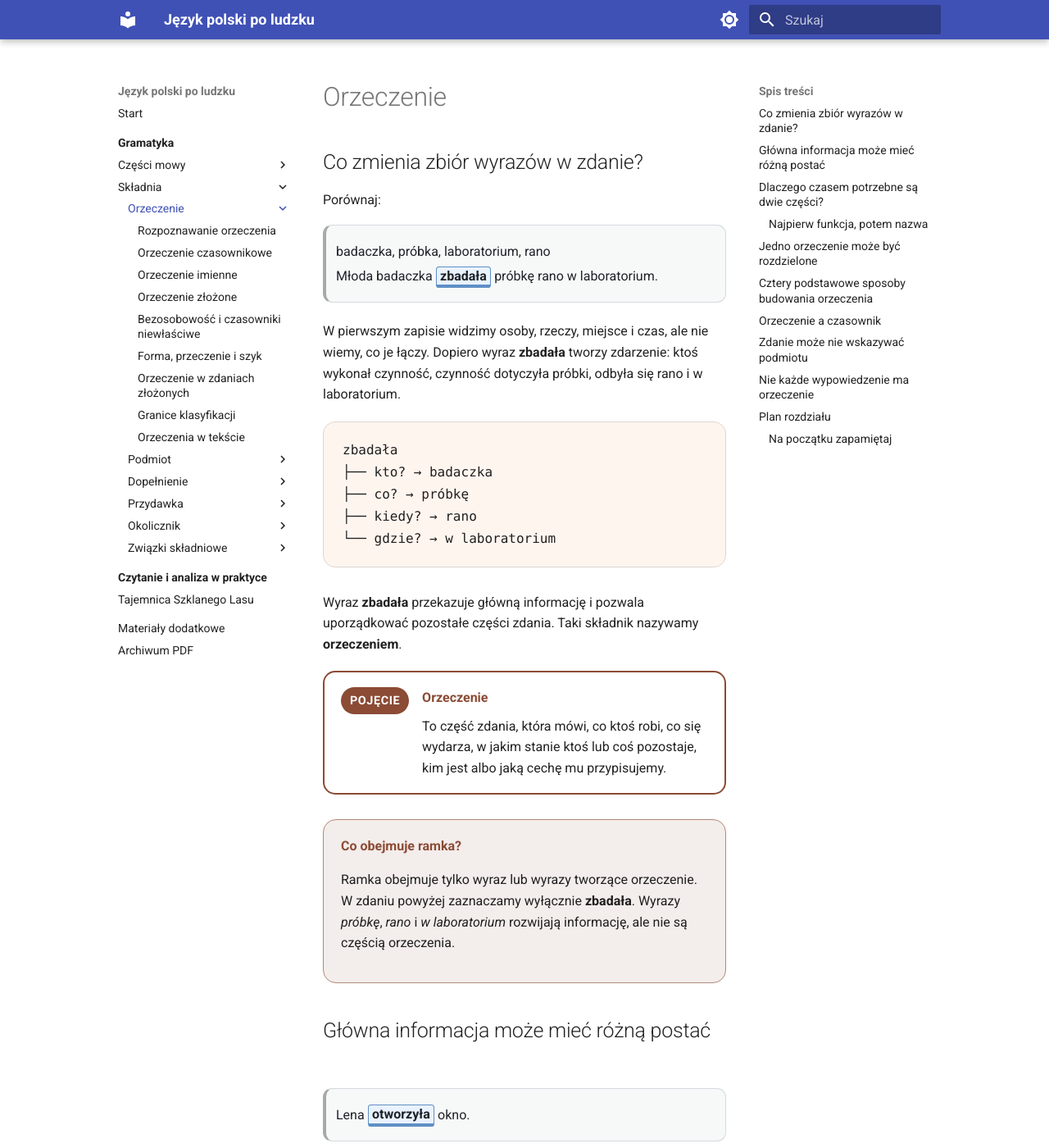
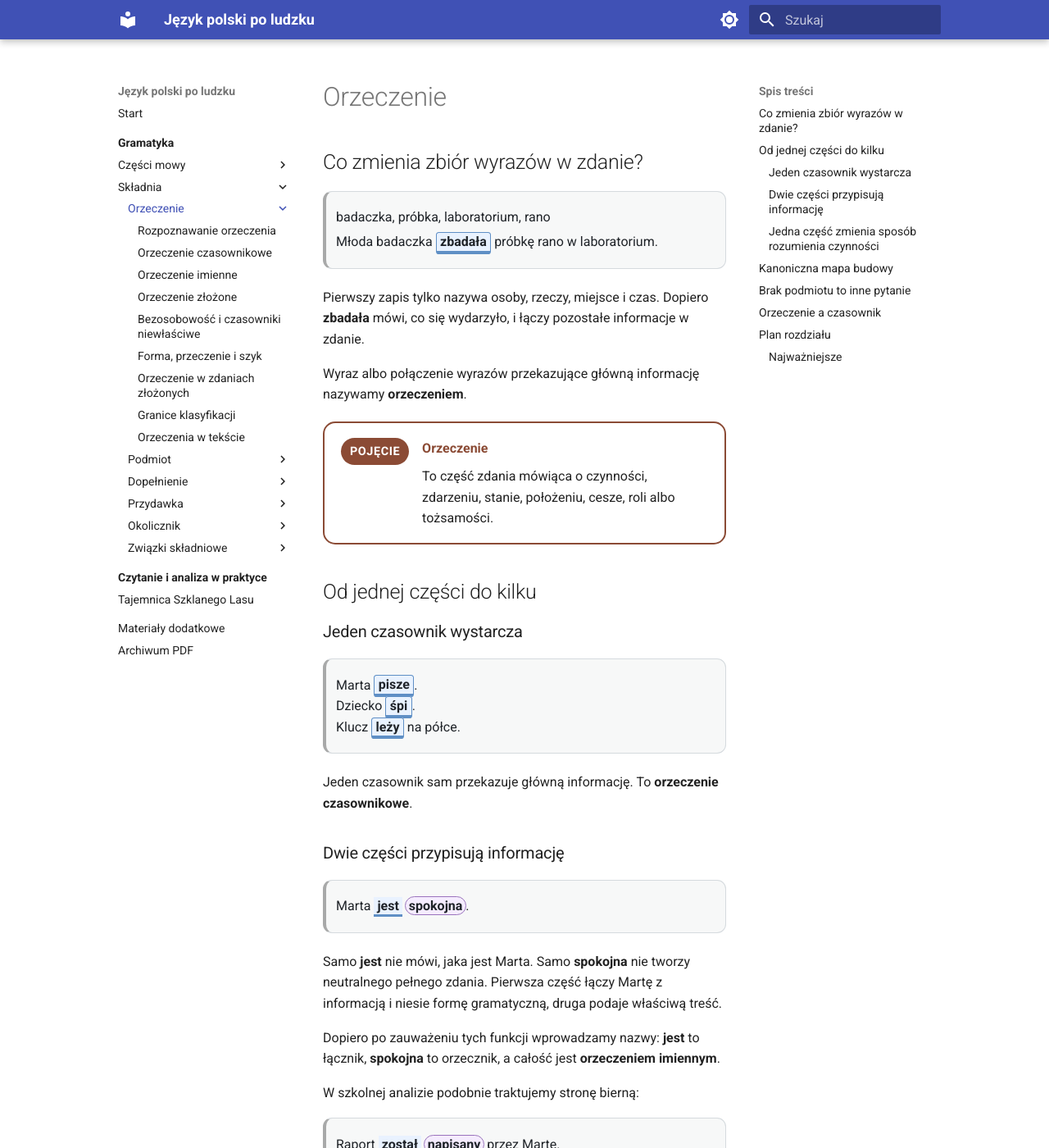
Before and after one commit to dchorazkiewicz/SP_JP, an MkDocs documentation site: the page built from docs/gramatyka/skladnia/orzeczenie/index.md, in a window 1280 px wide and 1400 px high. Shown: the whole window at 82% size. Built offline with MkDocs 1.6.1 and Material for MkDocs 9.7.7, drawn with Linux system fonts in a browser that asks for light colours; some of the changed text lies outside the part shown.

Commit message:
Uporządkuj kanoniczną mapę orzeczenia

```diff
--- a/docs/gramatyka/skladnia/orzeczenie/index.md
+++ b/docs/gramatyka/skladnia/orzeczenie/index.md
@@ -4,134 +4,95 @@
 
 ## Co zmienia zbiór wyrazów w zdanie?
 
-Porównaj:
-
 > badaczka, próbka, laboratorium, rano
 
 > Młoda badaczka <span class="predicate-mark predicate-mark--verbal">zbadała</span> próbkę rano w laboratorium.
 
-W pierwszym zapisie widzimy osoby, rzeczy, miejsce i czas, ale nie wiemy, co je łączy. Dopiero wyraz **zbadała** tworzy zdarzenie: ktoś wykonał czynność, czynność dotyczyła próbki, odbyła się rano i w laboratorium.
+Pierwszy zapis tylko nazywa osoby, rzeczy, miejsce i czas. Dopiero **zbadała** mówi, co się wydarzyło, i łączy pozostałe informacje w zdanie.
 
-<div class="predicate-tree">zbadała
-├── kto? → badaczka
-├── co? → próbkę
-├── kiedy? → rano
-└── gdzie? → w laboratorium</div>
-
-Wyraz **zbadała** przekazuje główną informację i pozwala uporządkować pozostałe części zdania. Taki składnik nazywamy **orzeczeniem**.
+Wyraz albo połączenie wyrazów przekazujące główną informację nazywamy **orzeczeniem**.
 
 <div class="predicate-concept">
   <span class="predicate-concept__label">Pojęcie</span>
   <strong>Orzeczenie</strong>
-  <p>To część zdania, która mówi, co ktoś robi, co się wydarza, w jakim stanie ktoś lub coś pozostaje, kim jest albo jaką cechę mu przypisujemy.</p>
+  <p>To część zdania mówiąca o czynności, zdarzeniu, stanie, położeniu, cesze, roli albo tożsamości.</p>
 </div>
 
-<div class="predicate-checkpoint">
-  <div class="predicate-checkpoint__title">Co obejmuje ramka?</div>
-  <p>Ramka obejmuje tylko wyraz lub wyrazy tworzące orzeczenie. W zdaniu powyżej zaznaczamy wyłącznie <strong>zbadała</strong>. Wyrazy <em>próbkę</em>, <em>rano</em> i <em>w laboratorium</em> rozwijają informację, ale nie są częścią orzeczenia.</p>
-</div>
+## Od jednej części do kilku
 
-## Główna informacja może mieć różną postać
+### Jeden czasownik wystarcza
 
-> Lena <span class="predicate-mark predicate-mark--verbal">otworzyła</span> okno.
+> Marta <span class="predicate-mark predicate-mark--verbal">pisze</span>.
+> Dziecko <span class="predicate-mark predicate-mark--verbal">śpi</span>.
+> Klucz <span class="predicate-mark predicate-mark--verbal">leży</span> na półce.
 
-Wyraz **otworzyła** nazywa czynność.
+Jeden czasownik sam przekazuje główną informację. To **orzeczenie czasownikowe**.
 
-> Dziecko <span class="predicate-mark predicate-mark--verbal">śpi</span>.
-
-Wyraz **śpi** opisuje stan.
-
-> Klucz <span class="predicate-mark predicate-mark--verbal">leży</span> na biurku.
-
-Wyraz **leży** mówi o położeniu.
-
-> Sala <span class="predicate-mark predicate-mark--nominal">jest pusta</span>.
-
-Tutaj pełną informację tworzą dwa wyrazy. Samo **jest** nie mówi, jaka jest sala, a samo **pusta** nie tworzy neutralnego pełnego zdania.
-
-## Dlaczego czasem potrzebne są dwie części?
+### Dwie części przypisują informację
 
 > Marta <span class="predicate-part-linker">jest</span> <span class="predicate-part-predicative">spokojna</span>.
 
-- **jest** łączy Martę z informacją o niej oraz pokazuje czas i formę gramatyczną;
-- **spokojna** podaje właściwą treść — nazywa cechę Marty.
+Samo **jest** nie mówi, jaka jest Marta. Samo **spokojna** nie tworzy neutralnego pełnego zdania. Pierwsza część łączy Martę z informacją i niesie formę gramatyczną, druga podaje właściwą treść.
 
-Część łączącą nazywamy **łącznikiem**, a część podającą cechę, stan, rolę lub tożsamość — **orzecznikiem**. Razem tworzą **orzeczenie imienne**.
+Dopiero po zauważeniu tych funkcji wprowadzamy nazwy: **jest** to łącznik, **spokojna** to orzecznik, a całość jest **orzeczeniem imiennym**.
+
+W szkolnej analizie podobnie traktujemy stronę bierną:
+
+> Raport <span class="predicate-part-linker">został</span> <span class="predicate-part-predicative">napisany</span> przez Martę.
+
+Forma **został** niesie czas i dopasowanie, a **napisany** podaje czynność, której raport został poddany. Wyrażenie **przez Martę** wskazuje wykonawcę, ale pozostaje poza orzeczeniem.
+
+### Jedna część zmienia sposób rozumienia czynności
 
 > Marta <span class="predicate-part-modal">musi</span> <span class="predicate-part-infinitive">wyjść</span>.
 
-Tutaj **musi** mówi o konieczności, a **wyjść** nazywa czynność. Oba wyrazy wspólnie tworzą jedną informację. Taką konstrukcję nazywamy dalej **orzeczeniem złożonym**.
+**Musi** przedstawia czynność jako konieczną, a **wyjść** tę czynność nazywa. Razem tworzą **orzeczenie złożone**.
 
-<div class="predicate-summary">
-<h3>Najpierw funkcja, potem nazwa</h3>
-<p>Zanim określimy typ orzeczenia, sprawdzamy, jaka informacja tworzy centrum zdania i które wyrazy są konieczne do jej przekazania.</p>
+## Kanoniczna mapa budowy
+
+<div class="predicate-type-grid">
+  <div class="predicate-type-card predicate-type-card--verbal"><strong>Czasownikowe</strong>Marta <span class="predicate-mark predicate-mark--verbal">pisze</span>.<br>Forma czasownika samodzielnie przekazuje informację.</div>
+  <div class="predicate-type-card predicate-type-card--nominal"><strong>Imienne</strong>Marta <span class="predicate-mark predicate-mark--nominal">jest spokojna</span>.<br>Jedna część łączy, druga przypisuje treść.</div>
+  <div class="predicate-type-card predicate-type-card--compound"><strong>Złożone</strong>Marta <span class="predicate-mark predicate-mark--compound">musi napisać</span> raport.<br>Jedna część modyfikuje czynność, druga ją nazywa.</div>
 </div>
 
-## Jedno orzeczenie może być rozdzielone
+## Brak podmiotu to inne pytanie
 
-> Przewodniczka <span class="predicate-part-modal">musiała</span> dokładnie <span class="predicate-part-infinitive">wyjaśnić</span> zasady.
+<div class="predicate-comparison">
+  <div class="predicate-comparison-item"><span class="predicate-comparison-label">z podmiotem</span><p>Marta <span class="predicate-mark predicate-mark--verbal">pracuje</span>.</p><p>Marta <span class="predicate-mark predicate-mark--nominal">jest spokojna</span>.</p><p>Marta <span class="predicate-mark predicate-mark--compound">musi wyjść</span>.</p></div>
+  <div class="predicate-comparison-item"><span class="predicate-comparison-label">bez podmiotu</span><p><span class="predicate-mark predicate-mark--verbal">Pada</span>.</p><p>W sali <span class="predicate-mark predicate-mark--nominal">jest cicho</span>.</p><p><span class="predicate-mark predicate-mark--compound">Trzeba wyjść</span>.</p></div>
+</div>
 
-Orzeczenie to **musiała wyjaśnić**. Wyraz **dokładnie** mówi, w jaki sposób odbyło się wyjaśnianie, więc pozostaje poza oznaczeniem. Rozdzielone części jednego orzeczenia zaznaczamy osobno.
-
-## Cztery podstawowe sposoby budowania orzeczenia
-
-<div class="predicate-type-grid">
-  <div class="predicate-type-card predicate-type-card--verbal"><strong>Orzeczenie czasownikowe</strong>Marta <span class="predicate-mark predicate-mark--verbal">pisze</span> raport.<br>Główną informację przekazuje forma czasownika.</div>
-  <div class="predicate-type-card predicate-type-card--nominal"><strong>Orzeczenie imienne</strong>Marta <span class="predicate-mark predicate-mark--nominal">jest spokojna</span>.<br>Jedna część łączy podmiot z informacją, druga ją podaje.</div>
-  <div class="predicate-type-card predicate-type-card--compound"><strong>Orzeczenie złożone</strong>Marta <span class="predicate-mark predicate-mark--compound">musi napisać</span> raport.<br>Jedna część zmienia sposób rozumienia czynności, druga ją nazywa.</div>
-  <div class="predicate-type-card predicate-type-card--impersonal"><strong>Konstrukcja bezpodmiotowa</strong>W sali <span class="predicate-mark predicate-mark--impersonal">posprzątano</span>.<br>Zdanie mówi o zdarzeniu bez wskazywania zwykłego podmiotu.</div>
-</div>
+Po prawej nadal występują trzy znane sposoby budowy orzeczenia. Różnica polega na tym, że zdania nie mają podmiotu. **Bezpodmiotowość jest cechą zdania, a nie czwartym typem orzeczenia.**
 
 ## Orzeczenie a czasownik
 
-**Czasownik** jest rodzajem wyrazu. **Orzeczenie** jest funkcją pełnioną w zdaniu.
+> Uczniowie <span class="predicate-mark predicate-mark--verbal">czytają</span> instrukcję.
+> <strong>Czytając instrukcję</strong>, uczniowie <span class="predicate-mark predicate-mark--verbal">robią</span> notatki.
 
-> Uczniowie <span class="predicate-mark predicate-mark--verbal">czytają</span> instrukcję.
-
-Forma **czytają** jest czasownikiem i pełni funkcję orzeczenia.
-
-> <strong>Czytając instrukcję</strong>, uczniowie <span class="predicate-mark predicate-mark--verbal">robili</span> notatki.
-
-Forma **czytając** pochodzi od czasownika, ale nie tworzy tutaj głównej informacji zdania. Orzeczeniem jest **robili**.
-
-## Zdanie może nie wskazywać podmiotu
-
-> <span class="predicate-mark predicate-mark--verbal">Przeczytałem</span> raport. — osobę można odtworzyć z formy: **ja**.
-
-> <span class="predicate-mark predicate-mark--impersonal">Pada</span>. — zdanie opisuje zjawisko bez wykonawcy.
-
-> W magazynie <span class="predicate-mark predicate-mark--impersonal">znaleziono</span> dokument. — czynność wykonano, ale podmiot nie został wskazany.
-
-## Nie każde wypowiedzenie ma orzeczenie
-
-> Cisza w sali.
-
-> W sali <span class="predicate-mark predicate-mark--verbal">zapadła</span> cisza.
-
-Pierwszy zapis nazywa sytuację, lecz nie zawiera orzeczenia. Taki zapis nazywamy **równoważnikiem zdania**. Drugi jest zdaniem, ponieważ forma **zapadła** mówi, co się wydarzyło.
+**Czytają** i **robią** są czasownikami pełniącymi funkcję orzeczeń. Forma **czytając** również pochodzi od czasownika, ale tylko dołącza czynność towarzyszącą. Czasownik jest częścią mowy, a orzeczenie — funkcją w zdaniu.
 
 ## Plan rozdziału
 
 <div class="predicate-topic-grid">
-  <a class="predicate-topic-card" href="rozpoznawanie-i-centrum-zdania/"><span class="predicate-topic-number">01</span><strong>Jak znaleźć orzeczenie?</strong><span>Od głównej informacji do dokładnego zakresu oznaczenia.</span></a>
-  <a class="predicate-topic-card" href="orzeczenie-czasownikowe/"><span class="predicate-topic-number">02</span><strong>Orzeczenie czasownikowe</strong><span>Kiedy forma czasownika samodzielnie tworzy centrum zdania.</span></a>
-  <a class="predicate-topic-card" href="orzeczenie-imienne/"><span class="predicate-topic-number">03</span><strong>Orzeczenie imienne</strong><span>Jak dwie części wspólnie przypisują cechę, stan, rolę lub tożsamość.</span></a>
-  <a class="predicate-topic-card" href="orzeczenie-zlozone/"><span class="predicate-topic-number">04</span><strong>Orzeczenie złożone</strong><span>Konieczność, możliwość oraz początek i koniec czynności.</span></a>
-  <a class="predicate-topic-card" href="bezosobowe-i-niewlasciwe/"><span class="predicate-topic-number">05</span><strong>Konstrukcje bez zwykłego podmiotu</strong><span>Zjawiska, nieokreśleni wykonawcy i ogólne powinności.</span></a>
-  <a class="predicate-topic-card" href="forma-przeczenie-i-szyk/"><span class="predicate-topic-number">06</span><strong>Forma, przeczenie i szyk</strong><span>Czas, osoba, liczba, rodzaj i zakres przeczenia.</span></a>
-  <a class="predicate-topic-card" href="orzeczenie-w-zdaniach-zlozonych/"><span class="predicate-topic-number">07</span><strong>Zdania złożone</strong><span>Główne informacje w połączonych częściach wypowiedzenia.</span></a>
-  <a class="predicate-topic-card" href="granice-klasyfikacji/"><span class="predicate-topic-number">08</span><strong>Granice klasyfikacji</strong><span>Konstrukcje podobne z wyglądu, lecz pełniące inne funkcje.</span></a>
-  <a class="predicate-topic-card" href="orzeczenia-w-tekscie/"><span class="predicate-topic-number">09</span><strong>Orzeczenia w opowieści</strong><span>Dłuższy tekst, kontrola zakresu i uzasadnienia.</span></a>
+  <a class="predicate-topic-card" href="rozpoznawanie-i-centrum-zdania/"><span class="predicate-topic-number">01</span><strong>Jak znaleźć orzeczenie?</strong><span>Główna informacja i zakres oznaczenia.</span></a>
+  <a class="predicate-topic-card" href="orzeczenie-czasownikowe/"><span class="predicate-topic-number">02</span><strong>Orzeczenie czasownikowe</strong><span>Jedno- i wielowyrazowe formy czasownika.</span></a>
+  <a class="predicate-topic-card" href="orzeczenie-imienne/"><span class="predicate-topic-number">03</span><strong>Orzeczenie imienne</strong><span>Cechy, role, stany, tożsamość i strona bierna.</span></a>
+  <a class="predicate-topic-card" href="orzeczenie-zlozone/"><span class="predicate-topic-number">04</span><strong>Orzeczenie złożone</strong><span>Możliwość, konieczność i etapy czynności.</span></a>
+  <a class="predicate-topic-card" href="bezosobowe-i-niewlasciwe/"><span class="predicate-topic-number">05</span><strong>Zdania bezpodmiotowe</strong><span>Trzy sposoby budowy bez zwykłego podmiotu.</span></a>
+  <a class="predicate-topic-card" href="forma-przeczenie-i-szyk/"><span class="predicate-topic-number">06</span><strong>Forma, przeczenie i szyk</strong><span>Co należy do orzeczenia, a co je tylko rozwija.</span></a>
+  <a class="predicate-topic-card" href="orzeczenie-w-zdaniach-zlozonych/"><span class="predicate-topic-number">07</span><strong>Zdania złożone</strong><span>Jedno wypowiedzenie i kilka głównych informacji.</span></a>
+  <a class="predicate-topic-card" href="granice-klasyfikacji/"><span class="predicate-topic-number">08</span><strong>Granice klasyfikacji</strong><span>Podobny wygląd, różne funkcje.</span></a>
+  <a class="predicate-topic-card" href="orzeczenia-w-tekscie/"><span class="predicate-topic-number">09</span><strong>Orzeczenia w tekście</strong><span>Synteza w spójnej opowieści.</span></a>
 </div>
 
 <div class="predicate-summary">
-<h3>Na początku zapamiętaj</h3>
+<h3>Najważniejsze</h3>
 <ul>
-  <li>Najpierw ustal główną informację zdania, a dopiero potem nazwij typ konstrukcji.</li>
-  <li>Ramka obejmuje samo orzeczenie, nie wszystkie wyrazy zależne od niego.</li>
-  <li>Jedno orzeczenie może składać się z jednego albo kilku wyrazów.</li>
-  <li>Rozdzielone części jednego orzeczenia zaznaczamy osobno.</li>
-  <li>Czasownik jest częścią mowy, a orzeczenie — funkcją w zdaniu.</li>
+  <li>Najpierw ustal główną informację, potem nazwij budowę.</li>
+  <li>Orzeczenie może być czasownikowe, imienne albo złożone.</li>
+  <li>Brak podmiotu jest cechą zdania, nie osobnym typem orzeczenia.</li>
+  <li>Ramka obejmuje samo orzeczenie, nie wszystkie jego rozwinięcia.</li>
 </ul>
 </div>
 
```
